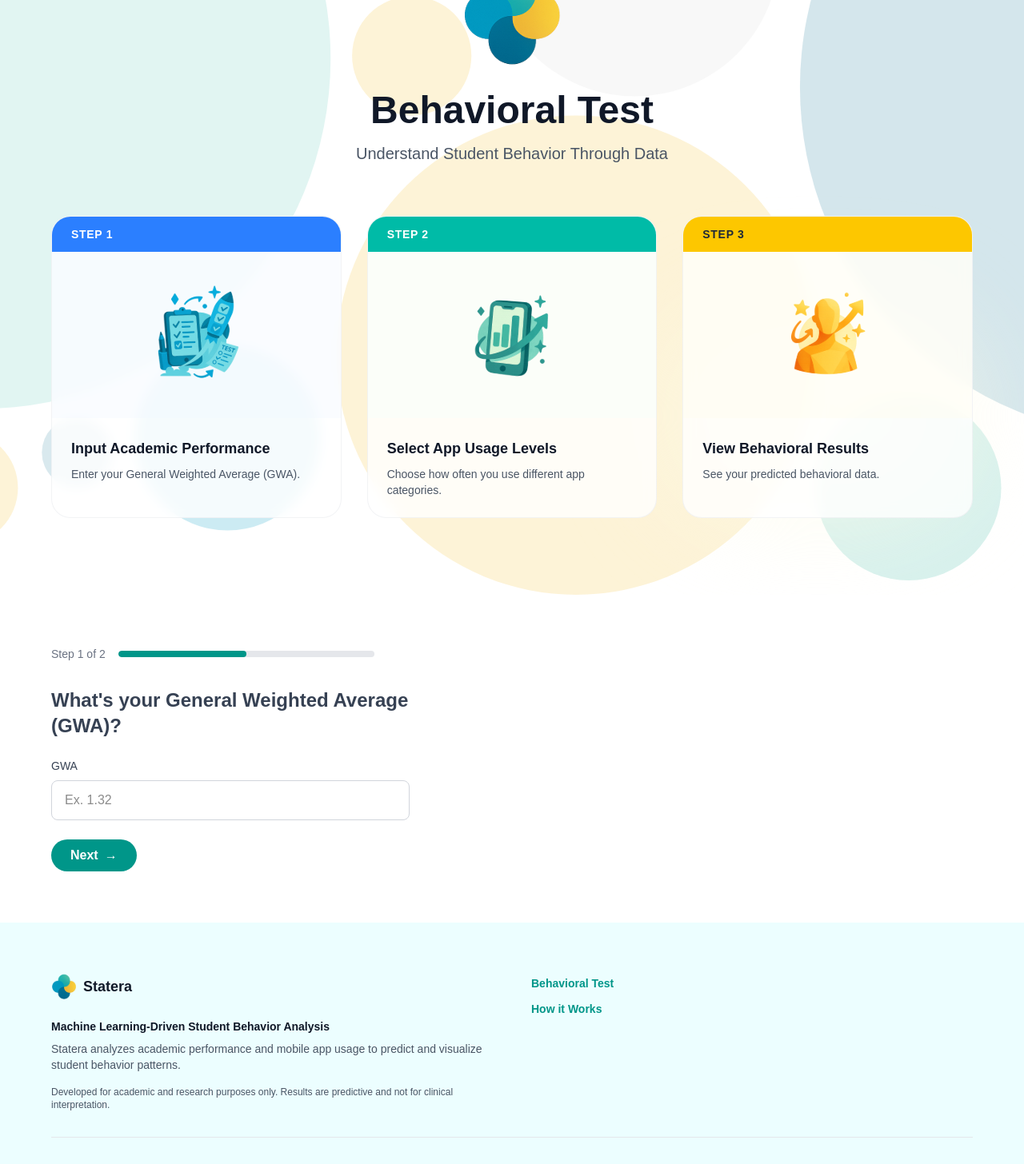
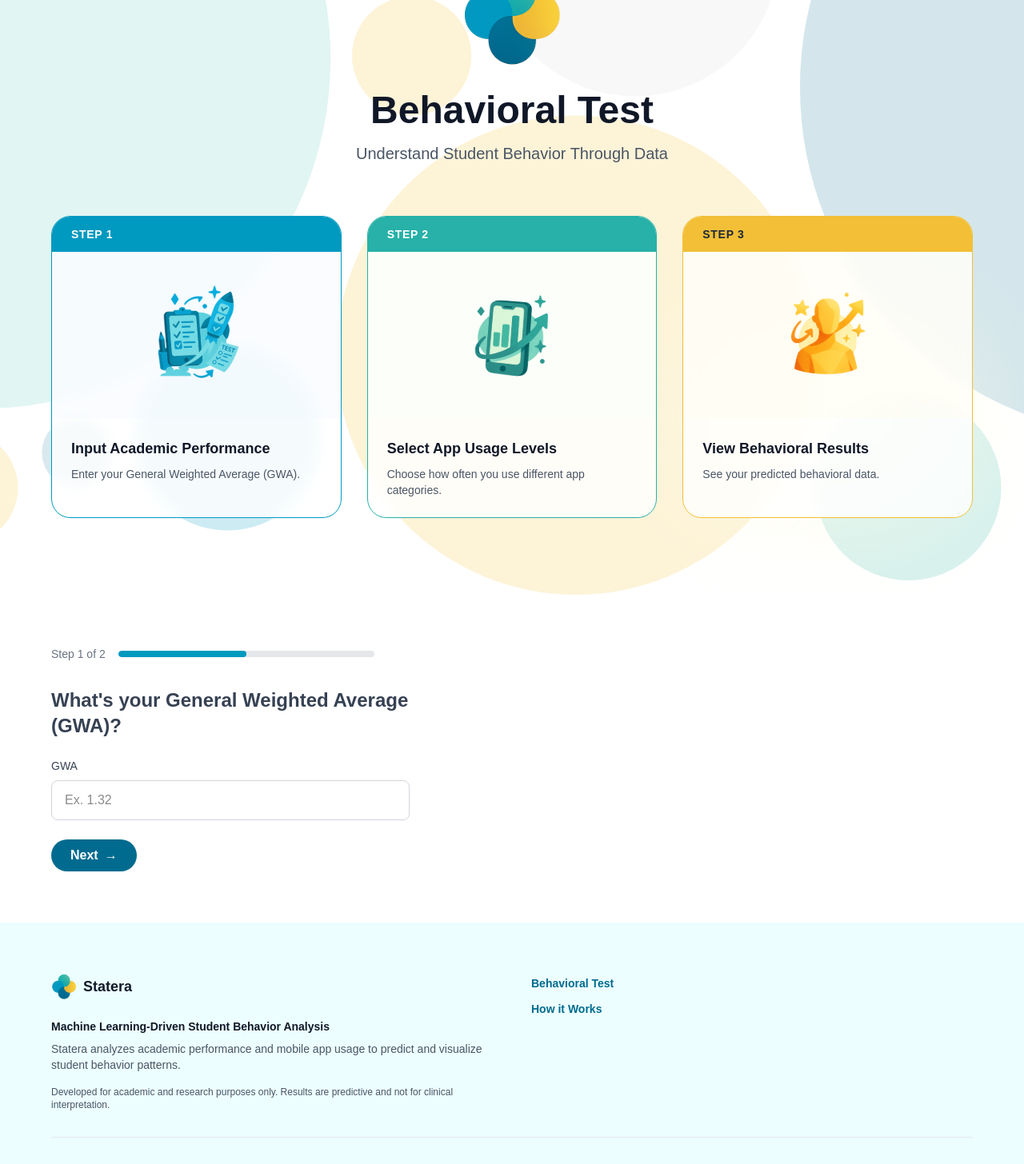
Before and after one commit to Weiasnormal/Statera_FrontEnd, a Next.js app: page / in a window 1280 px wide. Shown: the part 215-1671 px from the top of the page at 80% size. Built offline with nearby package versions, Linux system fonts and the light colour scheme.

Commit message:
style: update Navbar and Home page styles with new color scheme

```diff
--- a/app/components/Navbar.tsx
+++ b/app/components/Navbar.tsx
@@ -8,7 +8,7 @@ export default function Navbar() {
   const pathname = usePathname();
 
   return (
-    <nav className="sticky top-0 z-50 flex items-center justify-center px-8 py-4 bg-white border-b border-gray-200 relative">
+    <nav className="sticky top-0 z-50 flex items-center justify-center px-8 py-4 bg-white border-b border-gray-200">
       {/* Logo - Positioned on the left */}
       <div className="flex items-center gap-2 absolute left-8">
         <Image
--- a/app/page.tsx
+++ b/app/page.tsx
@@ -34,9 +34,9 @@ export default function Home() {
           {/* Step Cards */}
           <div className="grid grid-cols-1 md:grid-cols-3 gap-8 mt-16">
             {/* Step 1 Card */}
-            <div className="bg-white/80 backdrop-blur-sm border border-gray-200/50 rounded-3xl overflow-hidden hover:shadow-lg transition-shadow">
+            <div className="bg-white/80 backdrop-blur-sm border border-[#0099C0] rounded-3xl overflow-hidden hover:shadow-lg transition-shadow">
               {/* Colored Header */}
-              <div className="bg-blue-500 text-white px-6 py-3">
+              <div className="bg-[#0099C0] text-white px-6 py-3">
                 <h3 className="text-sm font-bold tracking-wider">STEP 1</h3>
               </div>
 
@@ -65,9 +65,9 @@ export default function Home() {
             </div>
 
             {/* Step 2 Card */}
-            <div className="bg-white/80 backdrop-blur-sm border border-gray-200/50 rounded-3xl overflow-hidden hover:shadow-lg transition-shadow">
+            <div className="bg-white/80 backdrop-blur-sm border border-[#27B1A8] rounded-3xl overflow-hidden hover:shadow-lg transition-shadow">
               {/* Colored Header */}
-              <div className="bg-teal-500 text-white px-6 py-3">
+              <div className="bg-[#27B1A8] text-white px-6 py-3">
                 <h3 className="text-sm font-bold tracking-wider">STEP 2</h3>
               </div>
 
@@ -96,9 +96,9 @@ export default function Home() {
             </div>
 
             {/* Step 3 Card */}
-            <div className="bg-white/80 backdrop-blur-sm border border-gray-200/50 rounded-3xl overflow-hidden hover:shadow-lg transition-shadow">
+            <div className="bg-white/80 backdrop-blur-sm border border-[#F2BF36] rounded-3xl overflow-hidden hover:shadow-lg transition-shadow">
               {/* Colored Header */}
-              <div className="bg-yellow-400 text-gray-800 px-6 py-3">
+              <div className="bg-[#F2BF36] text-gray-800 px-6 py-3">
                 <h3 className="text-sm font-bold tracking-wider">STEP 3</h3>
               </div>
 
@@ -135,7 +135,7 @@ export default function Home() {
           <div className="flex items-center gap-4 mb-8">
             <p className="text-sm text-gray-500">Step 1 of 2</p>
             <div className="flex-1 max-w-xs h-2 bg-gray-200 rounded-full overflow-hidden">
-              <div className="h-full w-1/2 bg-teal-600 rounded-full"></div>
+              <div className="h-full w-1/2 bg-[#0099C0] rounded-full"></div>
             </div>
           </div>
 
@@ -155,7 +155,7 @@ export default function Home() {
               />
             </div>
 
-            <button className="px-6 py-2 bg-teal-600 text-white font-semibold rounded-full hover:bg-teal-700 transition-colors flex items-center gap-2">
+            <button className="px-6 py-2 bg-[#006B8F] text-white font-semibold rounded-full hover:bg-teal-700 transition-colors flex items-center gap-2">
               Next
               <span>→</span>
             </button>
@@ -196,12 +196,12 @@ export default function Home() {
             <div className="flex flex-col justify-start">
               <nav className="space-y-2">
                 <div>
-                  <Link href="/" className="text-sm font-semibold text-teal-600 hover:text-teal-700 transition-colors">
+                  <Link href="/" className="text-sm font-semibold text-[#006B8F] hover:text-teal-700 transition-colors">
                     Behavioral Test
                   </Link>
                 </div>
                 <div>
-                  <Link href="/how-it-works" className="text-sm font-semibold text-teal-600 hover:text-teal-700 transition-colors">
+                  <Link href="/how-it-works" className="text-sm font-semibold text-[#006B8F] hover:text-teal-700 transition-colors">
                     How it Works
                   </Link>
                 </div>
```
